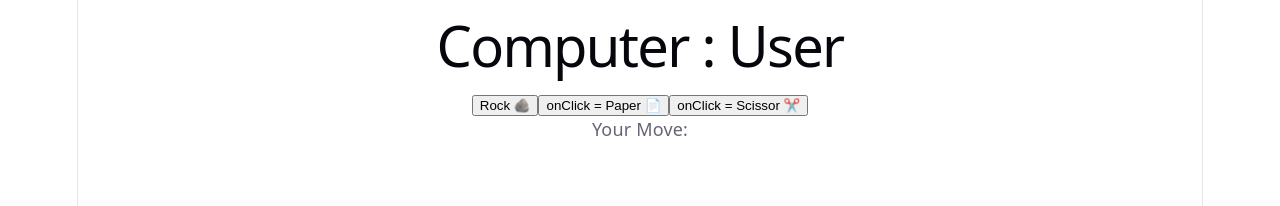
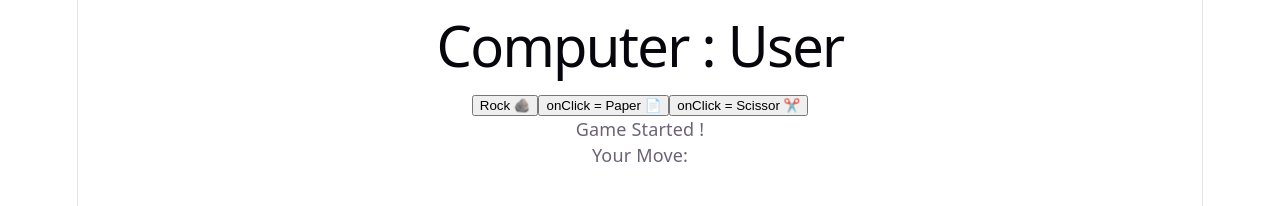
Before and after one commit to Harshita-SM/Rock-Paper-Scissor-Game, a React (Vite) app: page / in a window 1280 px wide. Shown: the top 206 px of the page. Built offline with nearby package versions, Linux system fonts and the light colour scheme.

Commit message:
Added computer move generation logic

```diff
--- a/src/App.jsx
+++ b/src/App.jsx
@@ -37,7 +37,8 @@ const decideWinner = (player, computer) => {
       <button onClick = {() => handleClick("rock")}>Rock 🪨</button>
       <button>onClick = {() => setPlayerMove("Paper")}Paper 📄</button>
       <button>onClick = {() => setPlayerMove("Scissor")}Scissor ✂️</button>
-       <p>Your Move: {playerMove}</p>
+      <p>Game Started !</p>
+      <p>Your Move: {playerMove}</p>
     </div>
   )
 }
```
